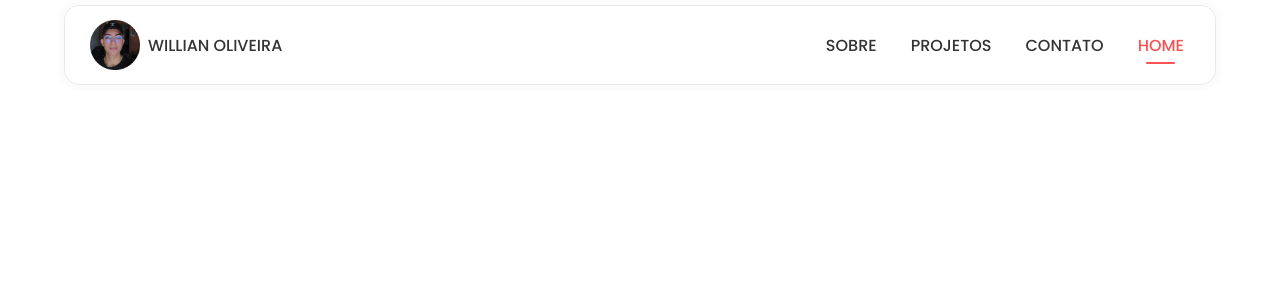
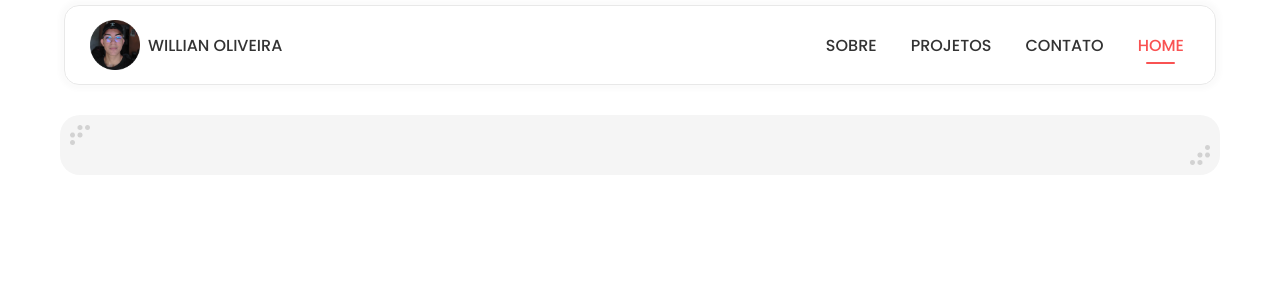
Before and after one commit to WillianOL/portifolio, a React (Vite) app: page / in a window 1280 px wide. Shown: the top 300 px of the page. Built offline with nearby package versions, Linux system fonts and the light colour scheme.

Commit message:
Inicio da home e criação da section padrão que vai envolver as seções do portifólio

```diff
--- a/src/App.jsx
+++ b/src/App.jsx
@@ -1,13 +1,15 @@
 import React from 'react'
-import { BrowserRouter, Routes } from 'react-router-dom'
+import { BrowserRouter, Route, Routes } from 'react-router-dom'
 import Header from './components/Header/Header'
 import "./EstiloGlobal.scss"
+import Home from './components/Home/Home'
 
 const App = () => {
   return (
     <BrowserRouter>
       <Header />
       <Routes>
+        <Route path='/' element={<Home />} />
       </Routes>
     </BrowserRouter>
   )
--- a/src/EstiloGlobal.scss
+++ b/src/EstiloGlobal.scss
@@ -23,3 +23,8 @@ section,
 footer {
   padding: 0px 50px;
 }
+
+section {
+  padding-top: 30px;
+  padding-bottom: 30px;
+}
--- a/src/components/Header/style.module.scss
+++ b/src/components/Header/style.module.scss
@@ -3,7 +3,10 @@
   align-items: center;
   justify-content: space-between;
   padding: 14px 25px;
-  position: sticky;
+  position: fixed;
+  left: 50%;
+  top: 0;
+  transform: translate(-50%);
   margin: 0 auto;
   width: 90%;
   max-width: 1700px;
--- /dev/null
+++ b/src/components/Home/Apresentacao/Apresentacao.jsx
@@ -0,0 +1,14 @@
+import React from 'react'
+import Section from '../Section/Section'
+import style from './style.module.scss'
+
+const Apresentacao = () => {
+  return (
+    <Section>
+      <div className={style.apresentacao}>
+      </div>
+    </Section>
+  )
+}
+
+export default Apresentacao
--- /dev/null
+++ b/src/components/Home/Apresentacao/style.module.scss
@@ -0,0 +1,4 @@
+.apresentacao {
+  background-color: red;
+
+}
--- /dev/null
+++ b/src/components/Home/Home.jsx
@@ -0,0 +1,13 @@
+import React from 'react'
+import style from './style.module.scss'
+import Apresentacao from './Apresentacao/Apresentacao'
+
+const Home = () => {
+  return (
+    <main className={style.mainConteiner}>
+      <Apresentacao />
+    </main>
+  )
+}
+
+export default Home
--- /dev/null
+++ b/src/components/Home/Section/Section.jsx
@@ -0,0 +1,12 @@
+import React from 'react'
+import style from './style.module.scss'
+
+const Section = ({children}) => {
+  return (
+    <section className={style.sectionConteiner}>
+      {children}
+    </section>
+  )
+}
+
+export default Section
--- /dev/null
+++ b/src/components/Home/Section/style.module.scss
@@ -0,0 +1,28 @@
+.sectionConteiner {
+  background-color: var(--conteinerFundo);
+  border-radius: 20px;
+  position: relative;
+  &::before {
+    position: absolute;
+    content: "";
+    background-image: url("../../../img/section/detalhe_section.png");
+    background-position: center;
+    background-size: cover;
+    top: 10px;
+    left: 10px;
+    width: 20px;
+    height: 20px;
+  }
+  &::after {
+    position: absolute;
+    content: "";
+    background-image: url("../../../img/section/detalhe_section.png");
+    background-position: center;
+    background-size: cover;
+    bottom: 10px;
+    right: 10px;
+    transform: rotate(180deg);
+    width: 20px;
+    height: 20px;
+  }
+}
--- /dev/null
+++ b/src/components/Home/style.module.scss
@@ -0,0 +1,4 @@
+.mainConteiner {
+  padding: 25px 60px;
+  margin-top: 90px;
+}
```
Also changed, not shown: src/img/section/detalhe_section.png (added).
